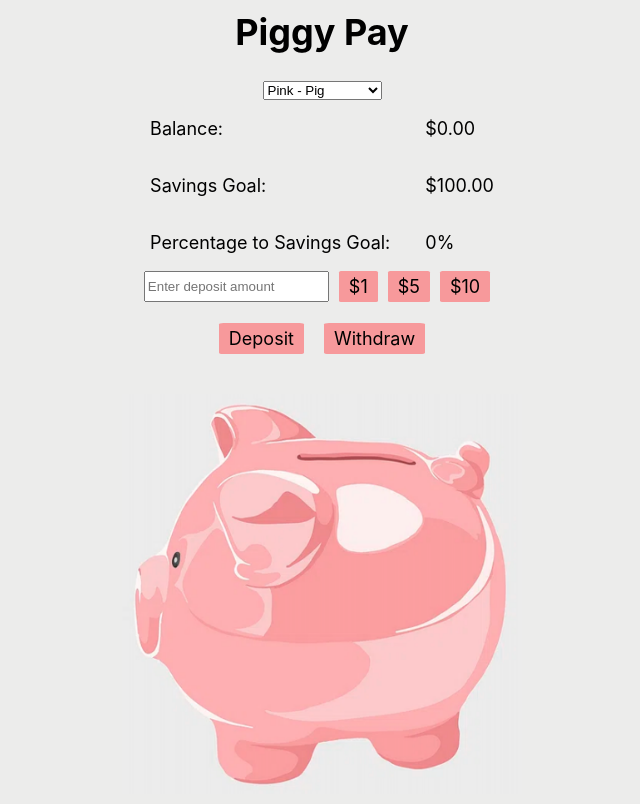
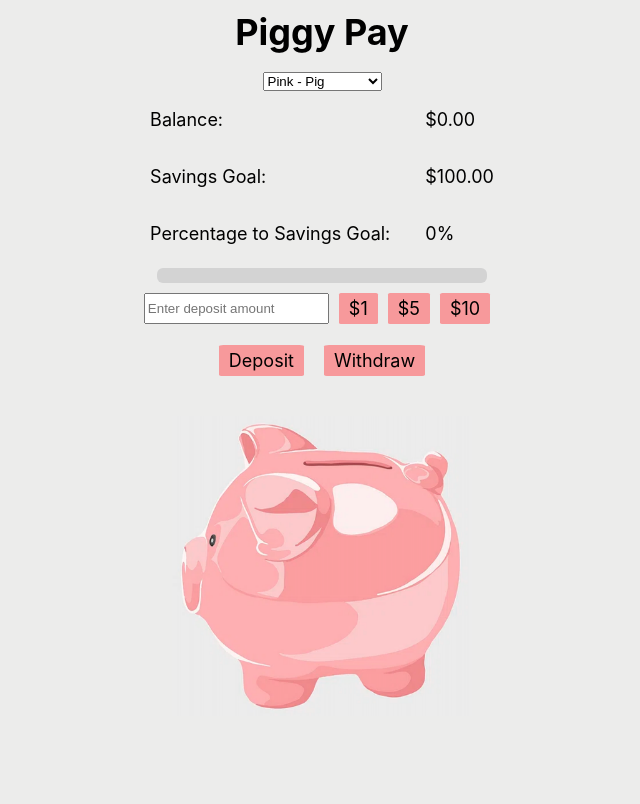
Before and after one commit to nikgiuliani/piggybank-405, a React (Create React App) app: page / in a window 1280 px wide. Shown: the whole page, without its empty margins (318-958 px from the left). Built offline with nearby package versions, Linux system fonts and the light colour scheme.

Commit message:
added progress bar that changes colors

```diff
--- a/src/App.css
+++ b/src/App.css
@@ -70,8 +70,8 @@ button.purple:hover {
 }
 
 .piggy {
-  width: min(400px, 64vw);
-  height: min(400px, 64vw);
+  width: min(300px, 60vw);
+  height: min(300px, 60vw);
 }
 .piggy-container {
   display: flex;
@@ -81,8 +81,8 @@ button.purple:hover {
 }
 
 .unicorn {
-  width: min(400px, 64vw);
-  height: min(400px, 64vw);
+  width: min(300px, 60vw);
+  height: min(300px, 60vw);
 }
 .unicorn-container {
   display: flex;
@@ -92,8 +92,8 @@ button.purple:hover {
 }
 
 .dinosaur {
-  width: min(400px, 64vw);
-  height: min(400px, 64vw);
+  width: min(300px, 60vw);
+  height: min(300px, 60vw);
 }
 .dinosaur-container {
   display: flex;
@@ -139,6 +139,51 @@ h1 {
   animation: slide-out 1s forwards;
 }
 
+.progress-pink {
+  appearance: none;
+  -webkit-appearance: none;
+  &[value]::-webkit-progress-bar {
+    background-color: lightgray;
+    border-radius: 6px;
+  }
+
+  &[value]::-webkit-progress-value {
+    background-color: pink;
+    border-radius: 6px;
+    transition: width 1s ease;
+  }
+}
+
+.progress-teal {
+  appearance: none;
+  -webkit-appearance: none;
+  &[value]::-webkit-progress-bar {
+    background-color: lightgray;
+    border-radius: 6px;
+  }
+
+  &[value]::-webkit-progress-value {
+    background-color: teal;
+    border-radius: 6px;
+    transition: width 1s ease;
+  }
+}
+
+.progress-purple {
+  appearance: none;
+  -webkit-appearance: none;
+  &[value]::-webkit-progress-bar {
+    background-color: lightgray;
+    border-radius: 6px;
+  }
+
+  &[value]::-webkit-progress-value {
+    background-color: purple;
+    border-radius: 6px;
+    transition: width 1s ease;
+  }
+}
+
 @keyframes slide-in {
   0% {
     transform: translateY(-100px);
--- a/src/components/PiggyBank.js
+++ b/src/components/PiggyBank.js
@@ -57,19 +57,21 @@ function PiggyBank() {
   // show current balance, savings goal, and percentage to reach savings goal
   return (
     <div className="body" style={{ padding: "10px" }}>
-      <h1>Piggy Pay</h1>
+      <h1 style={{ marginBottom: "15px" }}>Piggy Pay</h1>
       {/* Dropdown to select color and animal */}
       <select onChange={handleColorAnimalChange}>
         <option value="pink - pig">Pink - Pig</option>
         <option value="purple - unicorn">Purple - Unicorn</option>
         <option value="teal - dinosaur">Teal - Dinosaur</option>
       </select>
+      <div style={!isMobile ? { paddingBottom: "10px" } : {}}>
         <div
           style={{
             display: "grid",
             gridTemplateColumns: "auto auto",
             columnGap: "35px",
             justifyContent: "center",
+            paddingBottom: "-10px",
           }}
         >
           <p style={{ display: "flex", justifyContent: "flex-start" }}>
@@ -90,6 +92,22 @@ function PiggyBank() {
           <p style={{ display: "flex", justifyContent: "flex-start" }}>
             {percentageToGoal.toFixed(0)}%
           </p>
+        </div>
+        <progress
+          style={{
+            width: "min(330px, 90vw)",
+            height: "15px",
+          }}
+          className={
+            selectedColor === "pink"
+              ? "progress-pink"
+              : selectedColor === "purple"
+              ? "progress-purple"
+              : "progress-teal"
+          }
+          value={percentageToGoal}
+          max={savingsGoal}
+        ></progress>
       </div>
       <div
         style={{
```
Lines whose indentation alone changed are shown as unchanged.
